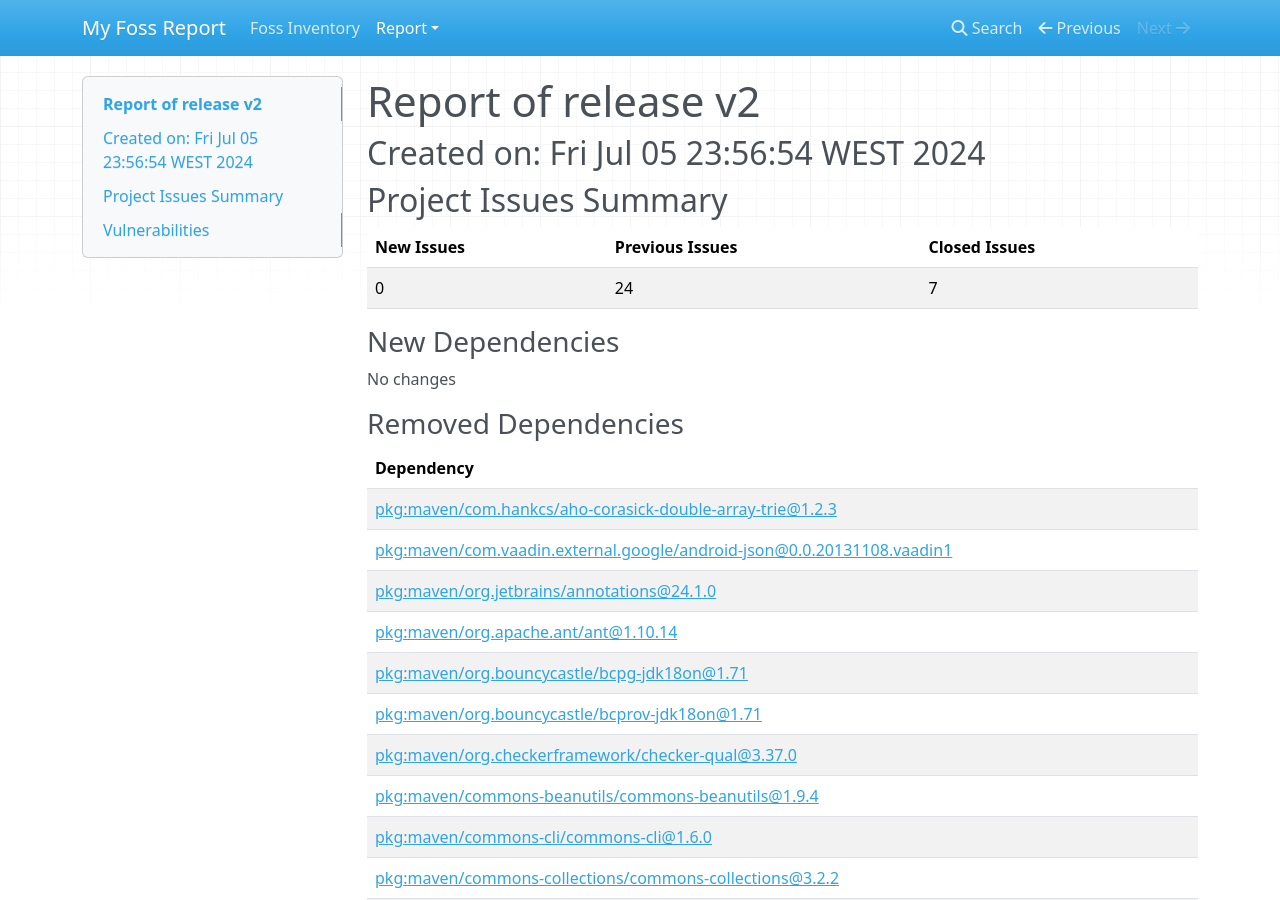
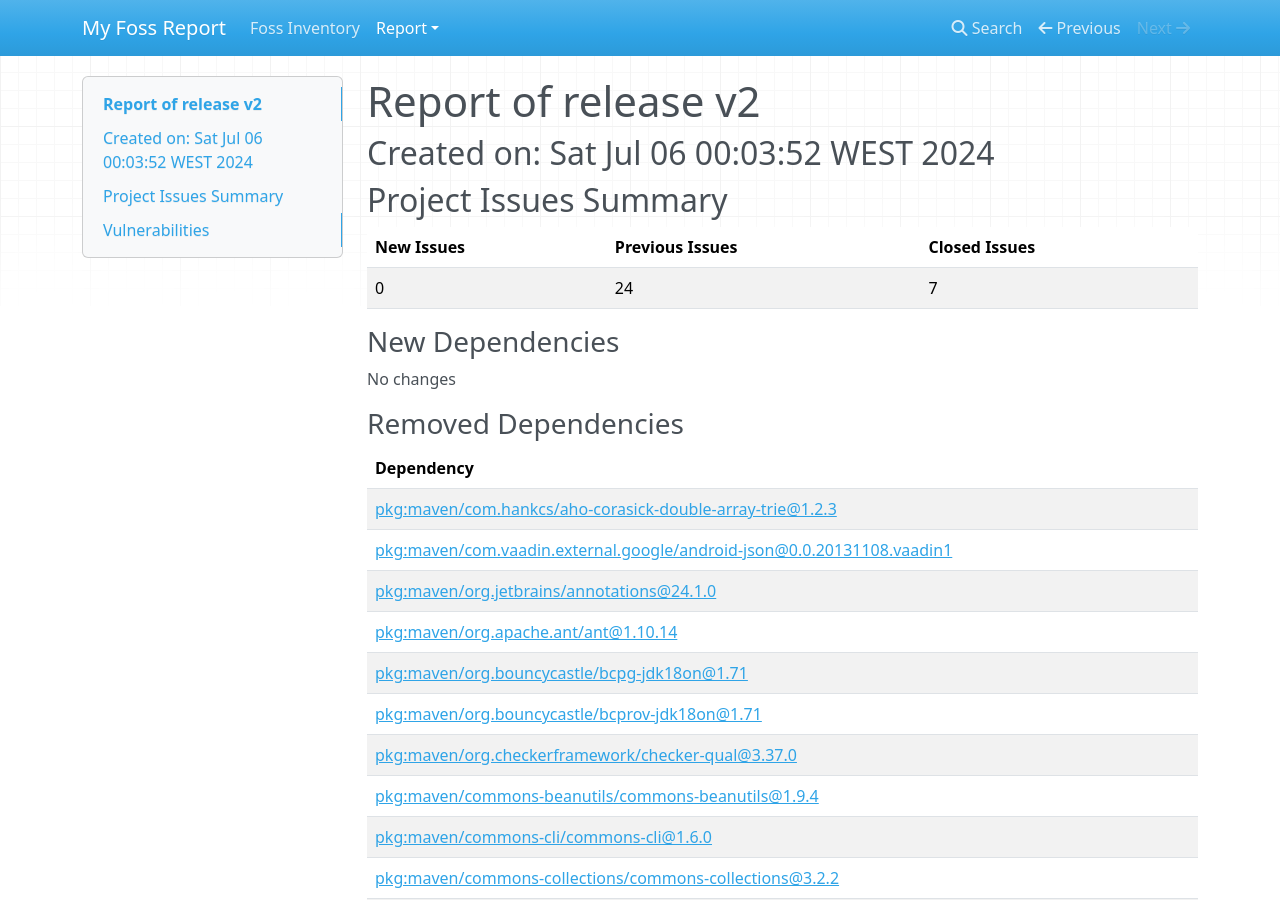
Before and after one commit to marsul1/shs-test-4, an MkDocs documentation site: the page built from foss/report/v2.md, in a window 1280 px wide and 900 px high. Built offline with MkDocs 1.6.1, drawn with Linux system fonts in a browser that asks for light colours; nearby versions of some CDN libraries.

Commit message:
File foss/report/v2.md updated

```diff
--- a/foss/report/v2.md
+++ b/foss/report/v2.md
@@ -1,6 +1,6 @@
 # Report of release v2
 
-## Created on: Fri Jul 05 23:56:54 WEST 2024
+## Created on: Sat Jul 06 00:03:52 WEST 2024
 
 ## Project Issues Summary
 
```
